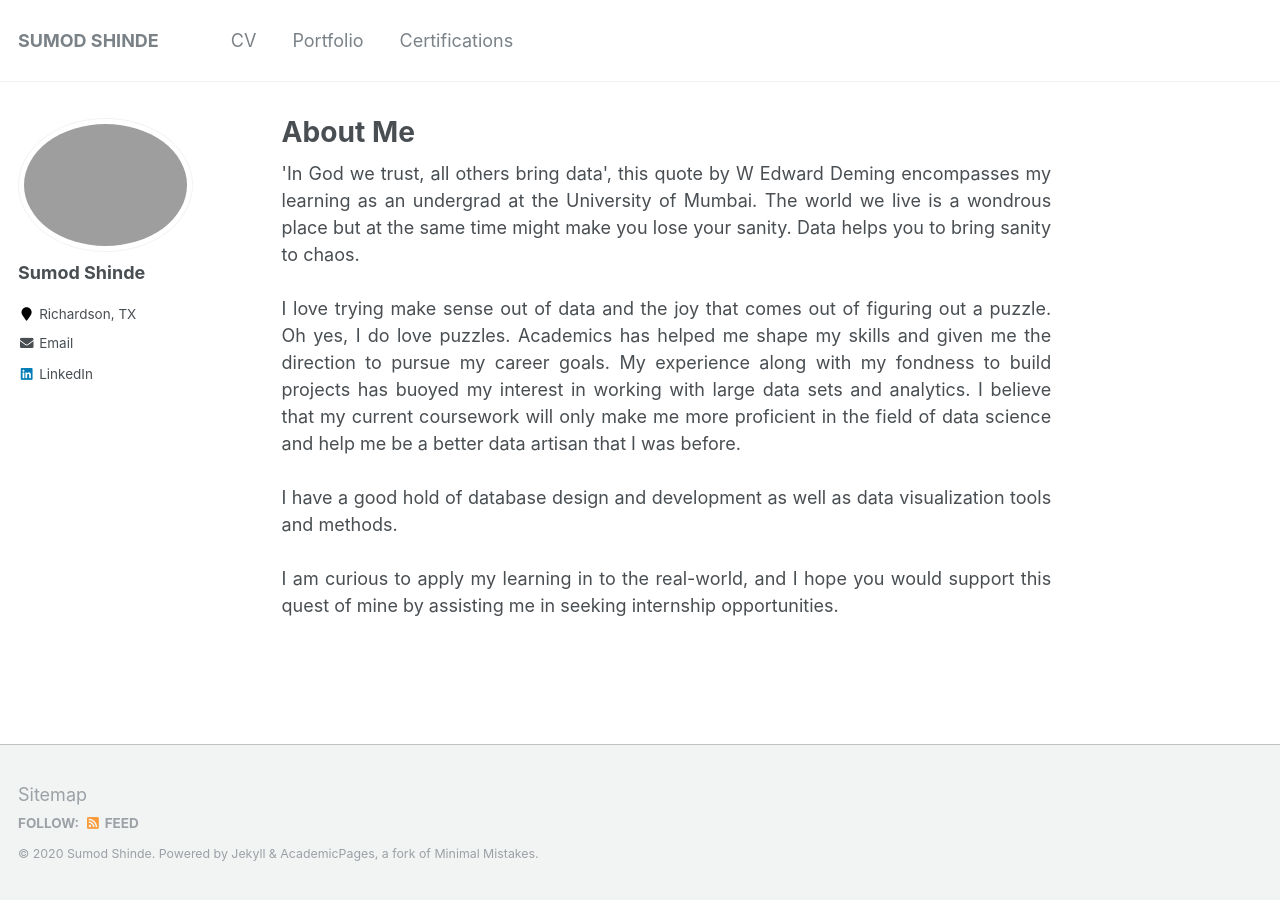
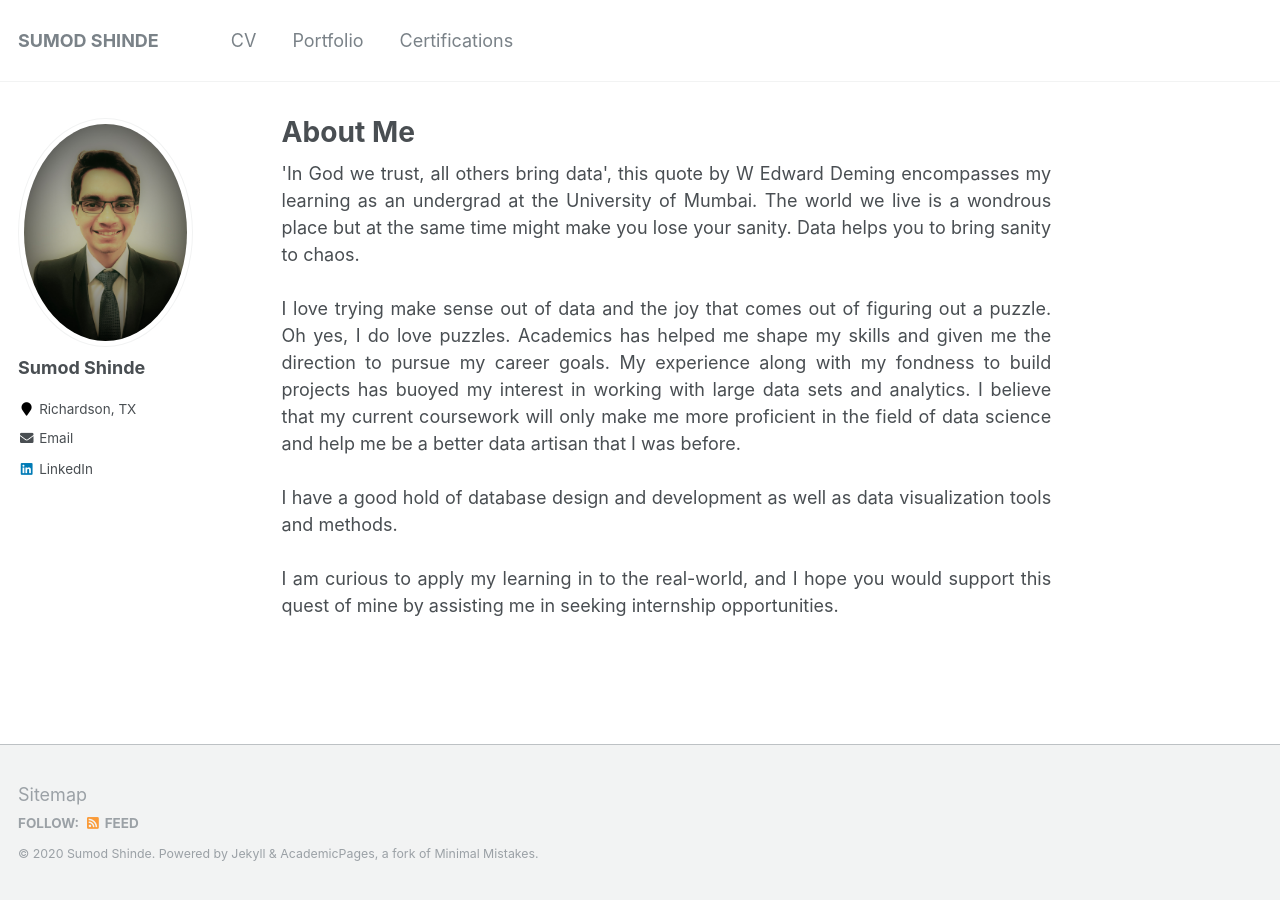
Before and after one commit to sumodshinde/sumodshinde.github.io, a Jekyll site: the page built from _pages/about.md, in a window 1280 px wide. Built offline with Jekyll 4.4.1, drawn with Linux system fonts in a browser that asks for light colours.

Commit message:
Update _config.yml

```diff
--- a/_config.yml
+++ b/_config.yml
@@ -81,7 +81,7 @@ analytics:
 # Site Author
 author:
   name             : "Sumod Shinde"
-  avatar           : "dp_sumod.jpg"
+  avatar           : "Sumod_Formal.jpg"
   bio              : ""
   location         : "Richardson, TX"
   employer         :
```
